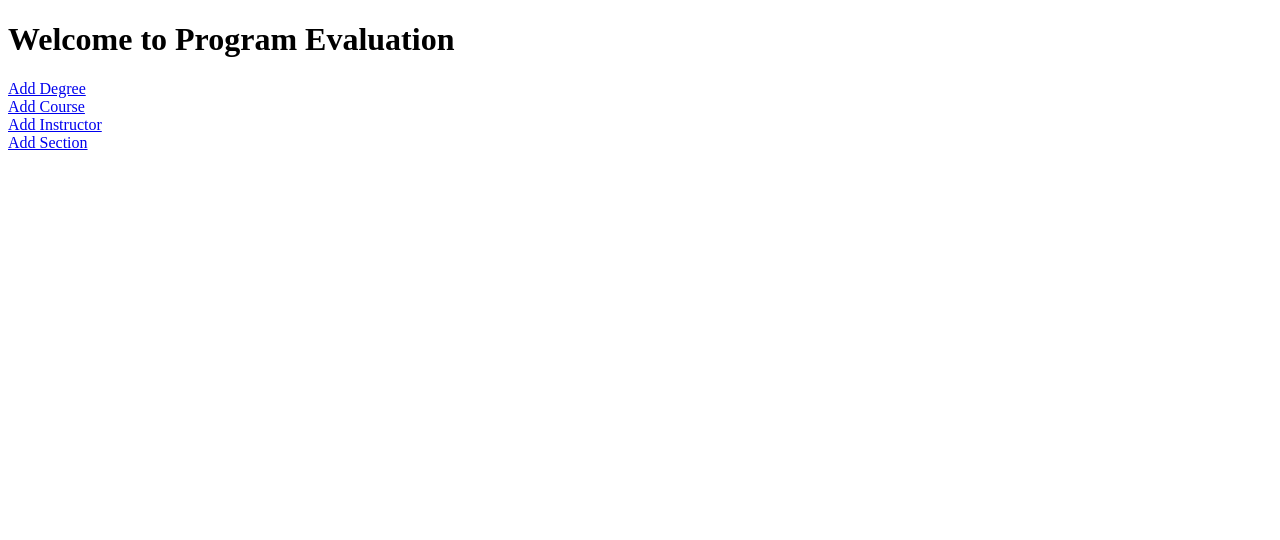
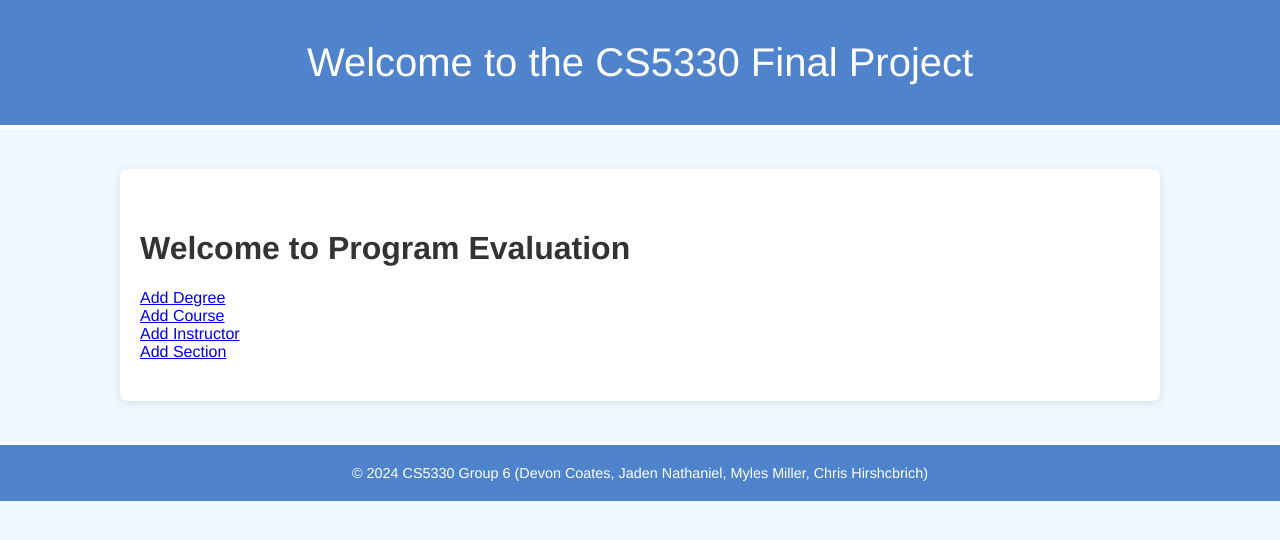
Before and after one commit to jadennathaniel/database-project, a Flask app: page / in a window 1280 px wide. Shown: the top 540 px of the page. Run offline with Flask 3, Linux system fonts and the light colour scheme.

Commit message:
css and html updates

```diff
--- a/db.py
+++ b/db.py
@@ -2,6 +2,7 @@ import mysql.connector
 from config import Config
 
 def get_db_connection():
+    print("ATTEMPTING DATABASE CONNECTION")
     return mysql.connector.connect(
         host=Config.MYSQL_HOST,
         user=Config.MYSQL_USER,
--- /dev/null
+++ b/static/styles.css
@@ -0,0 +1,63 @@
+/* Set global styles */
+html, body {
+    margin: 0;
+    padding: 0;
+    font-family: "Helvetica Neue", Arial, sans-serif;
+    color: #333;
+    background: #f0f8ff; /* Light blue-ish background */
+}
+
+header {
+    background: #4F83CC; /* Light blue header */
+    padding: 40px 20px;
+    text-align: center;
+    color: #fff;
+    border-bottom: 4px solid #FFFFFF; /* White accent line */
+}
+
+header h1 {
+    margin: 0;
+    font-size: 2.5em;
+    font-weight: normal;
+}
+
+main {
+    background: #fff; /* White main content area */
+    padding: 40px 20px;
+    max-width: 1000px;
+    margin: 40px auto;
+    box-shadow: 0 2px 10px rgba(0,0,0,0.1); /* Soft shadow for depth */
+    border-radius: 8px;
+}
+
+main p {
+    font-size: 1.1em;
+    line-height: 1.6em;
+    margin-bottom: 20px;
+}
+
+footer {
+    background: #4F83CC;
+    color: #fff;
+    text-align: center;
+    padding: 20px 0;
+    position: relative;
+    border-top: 4px solid #FFFFFF; /* White accent line */
+}
+
+footer p {
+    margin: 0;
+    font-size: 0.9em;
+}
+
+/* Responsive adjustments */
+@media (max-width: 600px) {
+    header h1 {
+        font-size: 2em;
+    }
+
+    main {
+        margin: 20px;
+        padding: 20px;
+    }
+}
--- a/templates/index.html
+++ b/templates/index.html
@@ -1,4 +1,4 @@
-<!DOCTYPE html>
+<!-- <!DOCTYPE html>
 <html>
 <head>
     <title>Program Evaluation</title>
@@ -10,4 +10,32 @@
     <a href="{{ url_for('add_instructor_route') }}">Add Instructor</a><br>
     <a href="{{ url_for('add_section_route') }}">Add Section</a><br>
 </body>
+</html> -->
+
+<!DOCTYPE html>
+<html lang="en">
+<head>
+    <meta charset="UTF-8" />
+    <meta name="viewport" content="width=device-width, initial-scale=1.0"/>
+
+    <!-- Set the title of the page -->
+    <title>CS5330 Final Project</title>
+
+    <!-- Link to the external CSS file -->
+    <link rel="stylesheet" href="{{ url_for('static', filename='styles.css') }}" />
+</head>
+<body>
+    <header>
+        <h1>Welcome to the CS5330 Final Project</h1>
+    </header>
+    <main>
+        <h1>Welcome to Program Evaluation</h1>
+        <a href="{{ url_for('add_degree_route') }}">Add Degree</a><br>
+        <a href="{{ url_for('add_course_route') }}">Add Course</a><br>
+        <a href="{{ url_for('add_instructor_route') }}">Add Instructor</a><br>
+        <a href="{{ url_for('add_section_route') }}">Add Section</a><br>    </main>
+    <footer>
+        <p>&copy; 2024 CS5330 Group 6 (Devon Coates, Jaden Nathaniel, Myles Miller, Chris Hirshcbrich)</p>
+    </footer>
+</body>
 </html>
```
